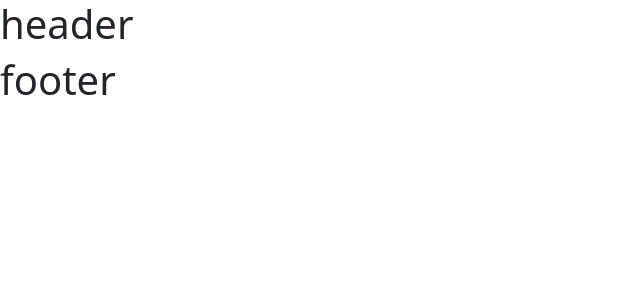
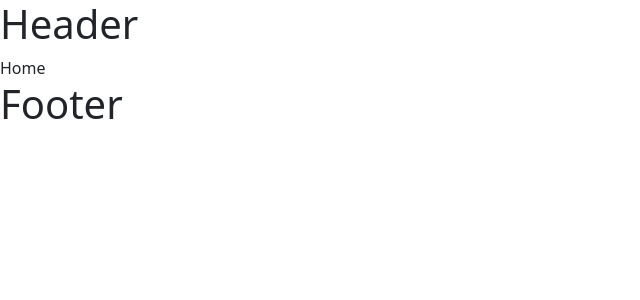
Before and after one commit to learn-academy-2023-alpha/cat-tinder-frontend-joel-jacob, a React (Create React App) app: page / in a window 1280 px wide. Shown: the top 300 px of the page, without its empty margins (0-640 px from the left). Built offline with nearby package versions, Linux system fonts and the light colour scheme.

Commit message:
17/20 Updated Frontend Structure

```diff
--- a/package.json
+++ b/package.json
@@ -9,6 +9,7 @@
     "bootstrap": "^5.2.3",
     "react": "^18.2.0",
     "react-dom": "^18.2.0",
+    "react-router-dom": "^6.10.0",
     "react-scripts": "5.0.1",
     "reactstrap": "^9.1.8",
     "web-vitals": "^2.1.0"
--- a/src/App.js
+++ b/src/App.js
@@ -1,3 +1,4 @@
+import React, { useState } from "react";
 import "./App.css";
 import Header from "./components/Header";
 import Footer from "./components/Footer";
@@ -5,14 +6,29 @@ import CelebrityEdit from "./pages/CelebrityEdit";
 import CelebrityIndex from "./pages/CelebrityIndex";
 import CelebrityNew from "./pages/CelebrityNew";
 import CelebrityShow from "./pages/CelebrityShow";
+import Home from "./pages/Home";
+import NotFound from "./pages/NotFound";
+import "./App.css";
+import mockCelebrities from "./mockCelebrity.js";
+import { Routes, Route } from "react-router-dom";
 
-function App() {
+const App = () => {
+  const [celebrities, setCelebrites] = useState(mockCelebrities);
+  console.log(celebrities);
   return (
     <>
       <Header />
+      <Routes>
+        <Route path="/" element={<Home />} />
+        <Route path="celebrityindex" element={<CelebrityIndex />} />
+        <Route path="celebrityshow" element={<CelebrityShow />} />
+        <Route path="celebritynew" element={<CelebrityNew />} />
+        <Route path="celebrityedit" element={<CelebrityEdit />} />
+        <Route path="*" element={<NotFound />} />
+      </Routes>
       <Footer />
     </>
   );
-}
+};
 
 export default App;
--- a/src/components/Footer.js
+++ b/src/components/Footer.js
@@ -3,7 +3,7 @@ import React from "react";
 function Footer() {
   return (
     <>
-      <h1> footer </h1>
+      <h1> Footer </h1>
     </>
   );
 }
--- a/src/components/Header.js
+++ b/src/components/Header.js
@@ -3,7 +3,7 @@ import React from "react";
 function Header() {
   return (
     <>
-      <h1> header </h1>
+      <h1> Header </h1>
     </>
   );
 }
--- a/src/index.js
+++ b/src/index.js
@@ -3,12 +3,15 @@ import ReactDOM from "react-dom/client";
 import "./index.css";
 import App from "./App";
 import reportWebVitals from "./reportWebVitals";
+import { BrowserRouter } from "react-router-dom";
 import "bootstrap/dist/css/bootstrap.min.css";
 
 const root = ReactDOM.createRoot(document.getElementById("root"));
 root.render(
   <React.StrictMode>
-    <App />
+    <BrowserRouter>
+      <App />
+    </BrowserRouter>
   </React.StrictMode>
 );
 
```
Also changed, not shown: 1 other file (tests, documents, lock files or other folders).
